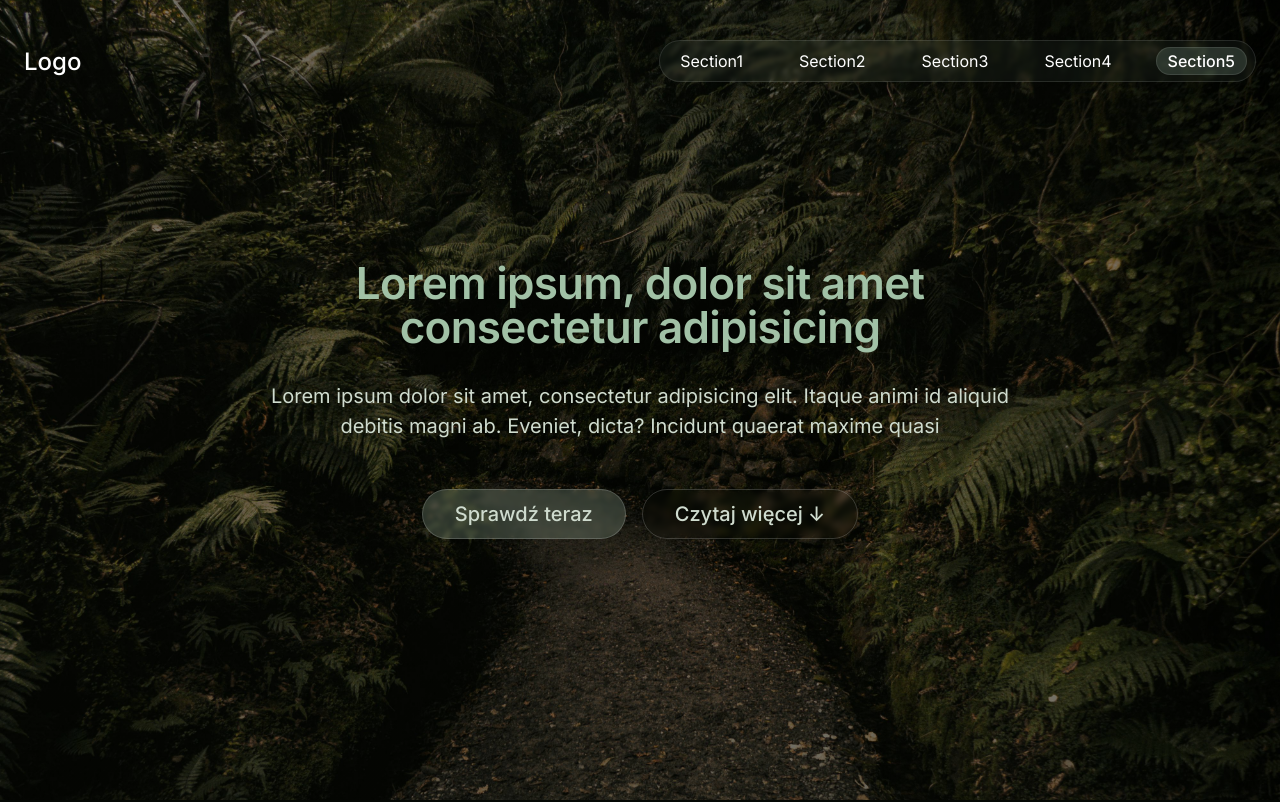
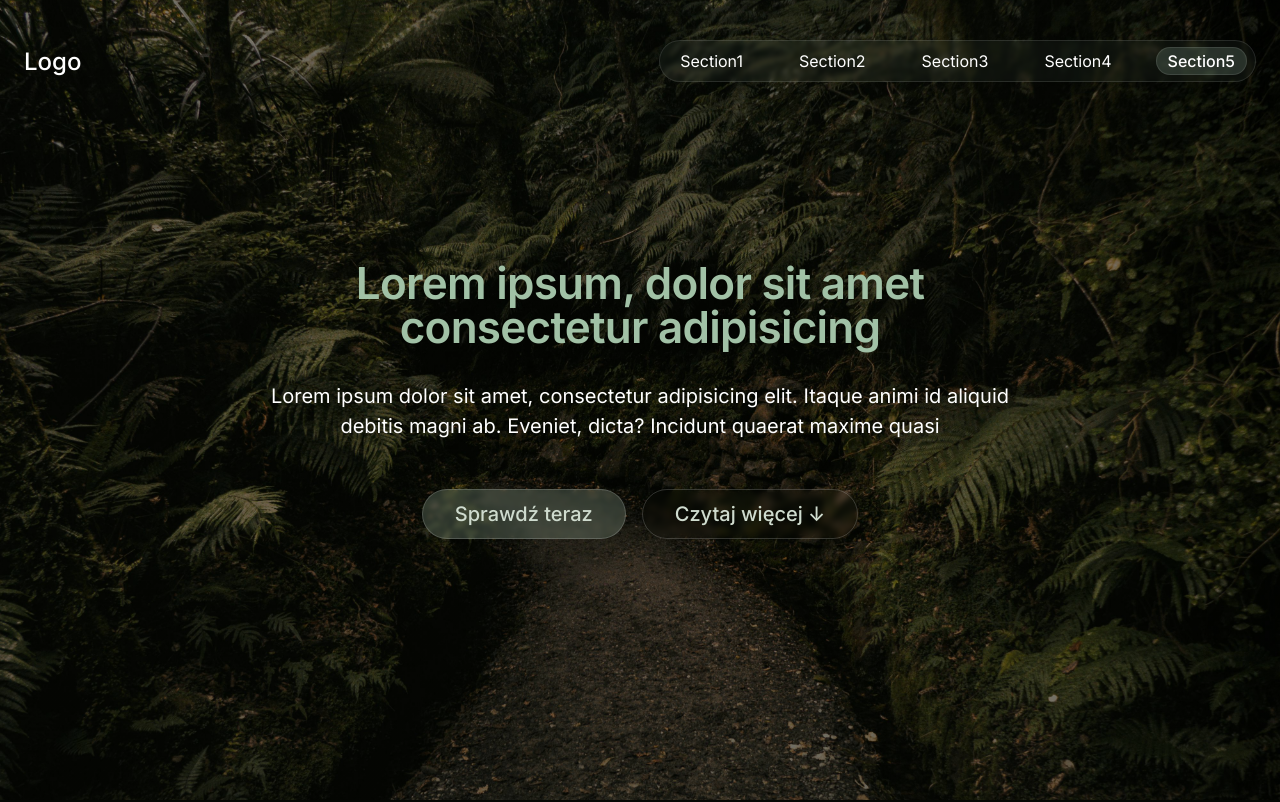
Before and after one commit to Lenyyyyyyy/Lenyyyyyyy.github.io, a plain HTML site: page index.html in a window 1280 px wide. Shown: the top 802 px of the page. Drawn offline with nearby package versions, Linux system fonts and the light colour scheme.

Commit message:
Update style.css

```diff
--- a/css/style.css
+++ b/css/style.css
@@ -19,9 +19,6 @@
   padding: 0 2.4rem;
   position: relative;
 }
-
-
-
 
 
 /**************/
@@ -149,7 +146,8 @@
 }
 
 .heading-description{
-  color: rgb(207, 219, 206);
+/*   color: rgb(207, 219, 206); */
+  color: #fff;
   font-size: 2.4rem;
   line-height: 1.5;
   font-weight: 400;
```
